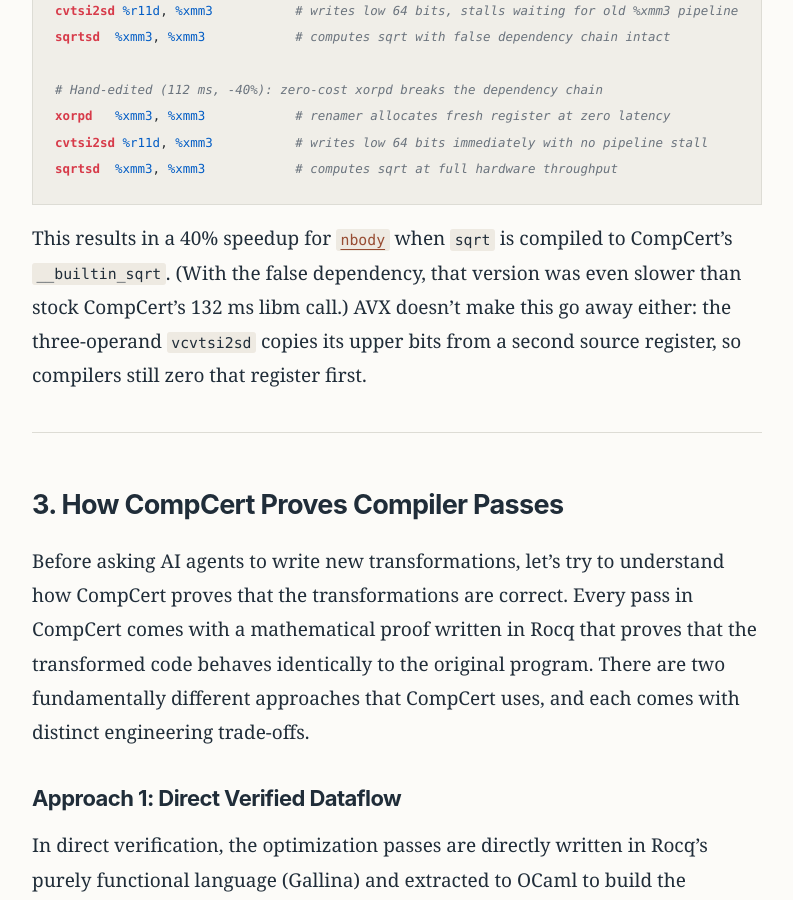
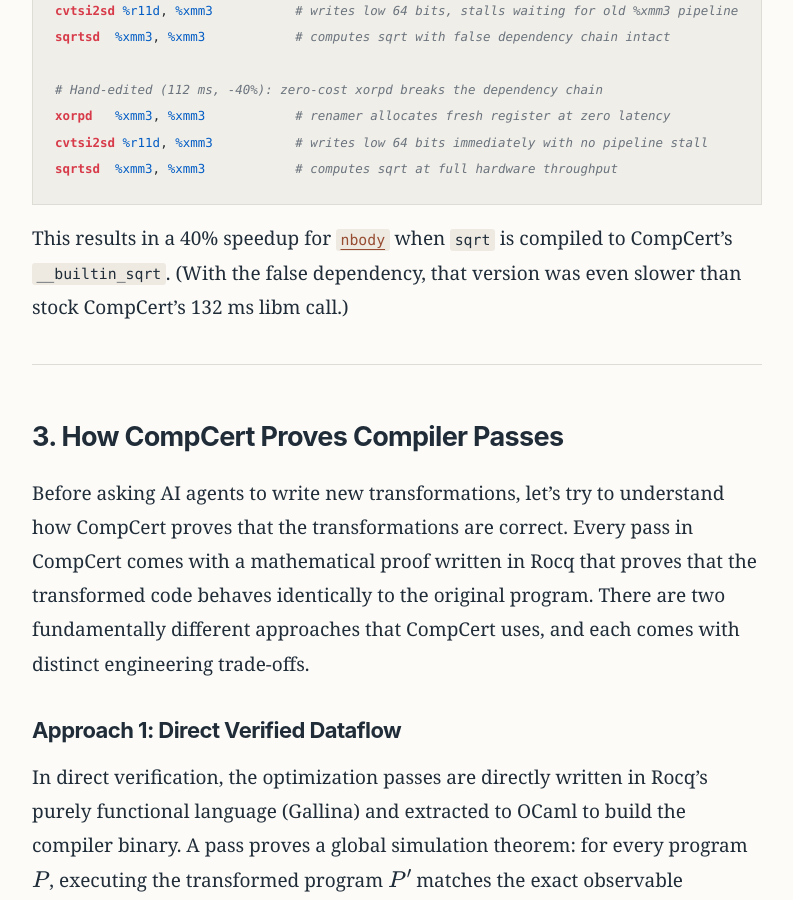
Before and after one commit to UT-InfraAI/ut-infraai.github.io, a Jekyll site: the page built from _posts/2026-11-13-trying-to-make-compcert-as-fast-as-gcc-o2.md, in a window 1280 px wide and 900 px high, scrolled down 8057 px. Shown: the whole window, without its empty margins (243-1036 px from the left). Built offline with Jekyll 4.4.1, drawn with Linux system fonts in a browser that asks for light colours.

Commit message:
Drop AVX sentence from nbody section
Co-Authored-By: Claude Opus 5.5 <noreply@anthropic.com>

````diff
--- a/_posts/2026-11-13-trying-to-make-compcert-as-fast-as-gcc-o2.md
+++ b/_posts/2026-11-13-trying-to-make-compcert-as-fast-as-gcc-o2.md
@@ -335,7 +335,7 @@ cvtsi2sd %r11d, %xmm3           # writes low 64 bits immediately with no pipelin
 sqrtsd  %xmm3, %xmm3            # computes sqrt at full hardware throughput
 ```
 
-This results in a 40% speedup for [`nbody`](https://github.com/AbsInt/CompCert-small-tests/blob/main/c/nbody.c) when `sqrt` is compiled to CompCert's `__builtin_sqrt`. (With the false dependency, that version was even slower than stock CompCert's 132 ms libm call.) AVX doesn't make this go away either: the three-operand `vcvtsi2sd` copies its upper bits from a second source register, so compilers still zero that register first.
+This results in a 40% speedup for [`nbody`](https://github.com/AbsInt/CompCert-small-tests/blob/main/c/nbody.c) when `sqrt` is compiled to CompCert's `__builtin_sqrt`. (With the false dependency, that version was even slower than stock CompCert's 132 ms libm call.)
 
 ---
 
````
